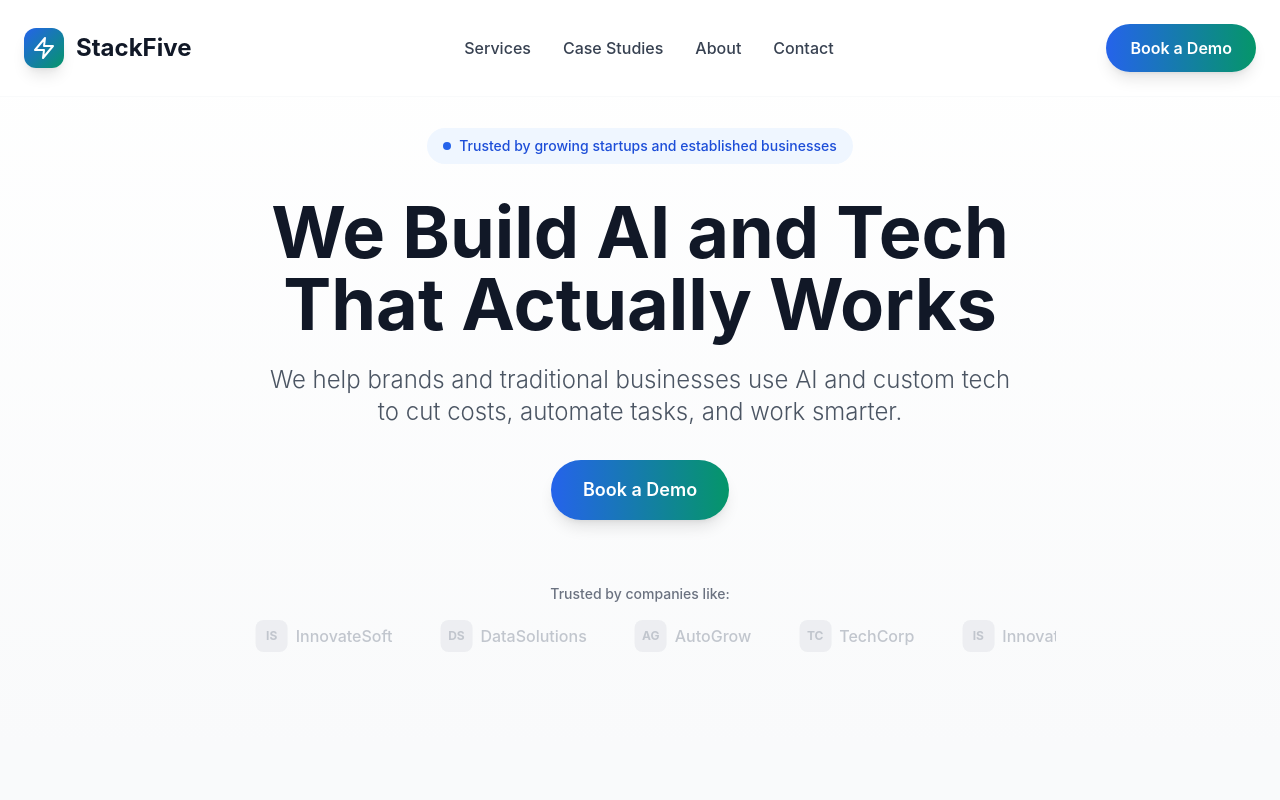
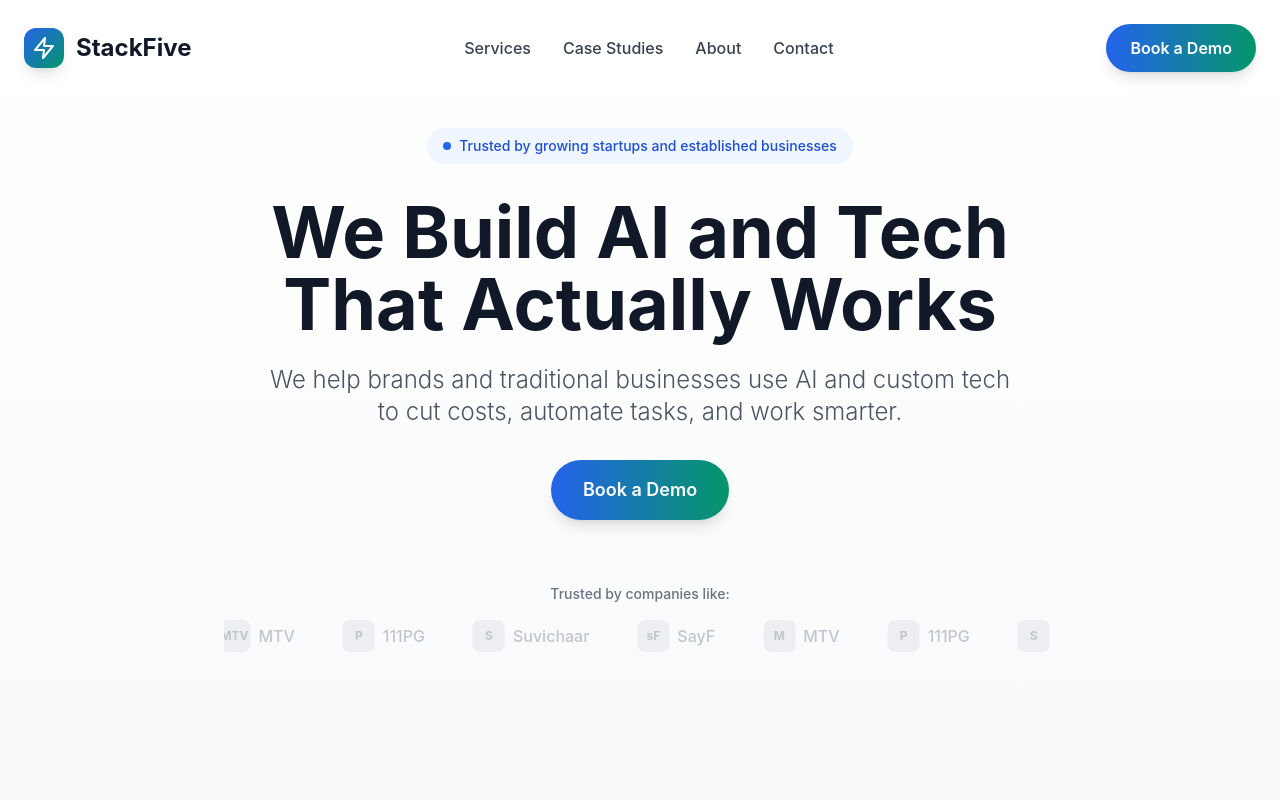
Before and after one commit to swissonix7-byte/Swissonix, a React (Vite) app: page / in a window 1280 px wide. Shown: the top 800 px of the page. Built offline with nearby package versions, Linux system fonts and the light colour scheme.

Commit message:
Updated Hero.tsx

```diff
--- a/src/components/Hero.tsx
+++ b/src/components/Hero.tsx
@@ -35,53 +35,53 @@ export default function Hero() {
             <div className="flex animate-scroll space-x-12 opacity-60">
               <div className="flex items-center space-x-2 text-gray-400 whitespace-nowrap">
                 <div className="w-8 h-8 bg-gray-200 rounded-lg flex items-center justify-center">
-                  <span className="text-xs font-bold">TC</span>
+                  <span className="text-xs font-bold">sF</span>
                 </div>
-                <span className="font-medium">TechCorp</span>
+                <span className="font-medium">SayF</span>
               </div>
               <div className="flex items-center space-x-2 text-gray-400 whitespace-nowrap">
                 <div className="w-8 h-8 bg-gray-200 rounded-lg flex items-center justify-center">
-                  <span className="text-xs font-bold">IS</span>
+                  <span className="text-xs font-bold">MTV</span>
                 </div>
-                <span className="font-medium">InnovateSoft</span>
+                <span className="font-medium">MTV</span>
               </div>
               <div className="flex items-center space-x-2 text-gray-400 whitespace-nowrap">
                 <div className="w-8 h-8 bg-gray-200 rounded-lg flex items-center justify-center">
-                  <span className="text-xs font-bold">DS</span>
+                  <span className="text-xs font-bold">P</span>
                 </div>
-                <span className="font-medium">DataSolutions</span>
+                <span className="font-medium">111PG</span>
               </div>
               <div className="flex items-center space-x-2 text-gray-400 whitespace-nowrap">
                 <div className="w-8 h-8 bg-gray-200 rounded-lg flex items-center justify-center">
-                  <span className="text-xs font-bold">AG</span>
+                  <span className="text-xs font-bold">S</span>
                 </div>
-                <span className="font-medium">AutoGrow</span>
+                <span className="font-medium">Suvichaar</span>
               </div>
 
               {/* Duplicate for seamless loop */}
               <div className="flex items-center space-x-2 text-gray-400 whitespace-nowrap">
                 <div className="w-8 h-8 bg-gray-200 rounded-lg flex items-center justify-center">
-                  <span className="text-xs font-bold">TC</span>
+                  <span className="text-xs font-bold">sF</span>
                 </div>
-                <span className="font-medium">TechCorp</span>
+                <span className="font-medium">SayF</span>
               </div>
               <div className="flex items-center space-x-2 text-gray-400 whitespace-nowrap">
                 <div className="w-8 h-8 bg-gray-200 rounded-lg flex items-center justify-center">
-                  <span className="text-xs font-bold">IS</span>
+                  <span className="text-xs font-bold">M</span>
                 </div>
-                <span className="font-medium">InnovateSoft</span>
+                <span className="font-medium">MTV</span>
               </div>
               <div className="flex items-center space-x-2 text-gray-400 whitespace-nowrap">
                 <div className="w-8 h-8 bg-gray-200 rounded-lg flex items-center justify-center">
-                  <span className="text-xs font-bold">DS</span>
+                  <span className="text-xs font-bold">P</span>
                 </div>
-                <span className="font-medium">DataSolutions</span>
+                <span className="font-medium">111PG</span>
               </div>
               <div className="flex items-center space-x-2 text-gray-400 whitespace-nowrap">
                 <div className="w-8 h-8 bg-gray-200 rounded-lg flex items-center justify-center">
-                  <span className="text-xs font-bold">AG</span>
+                  <span className="text-xs font-bold">S</span>
                 </div>
-                <span className="font-medium">AutoGrow</span>
+                <span className="font-medium">Suvichaar</span>
               </div>
               </div>
 
```
